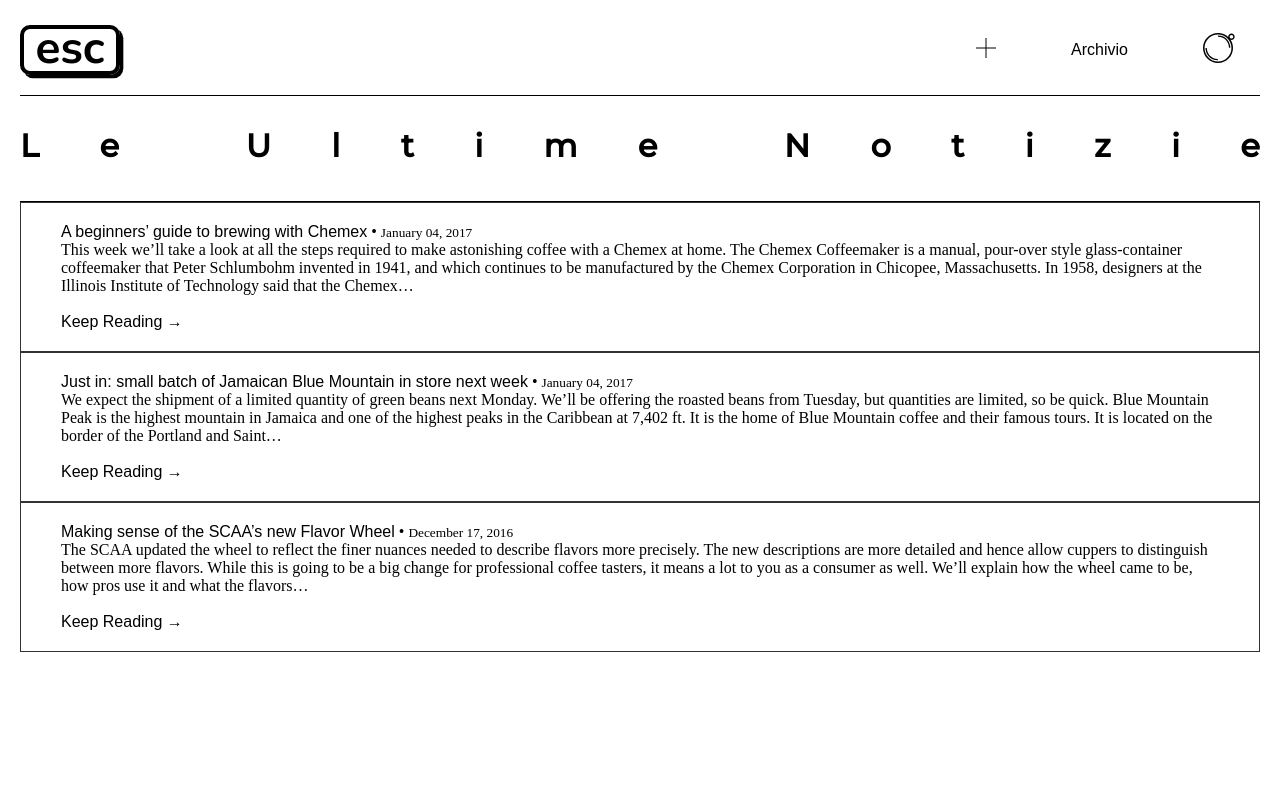
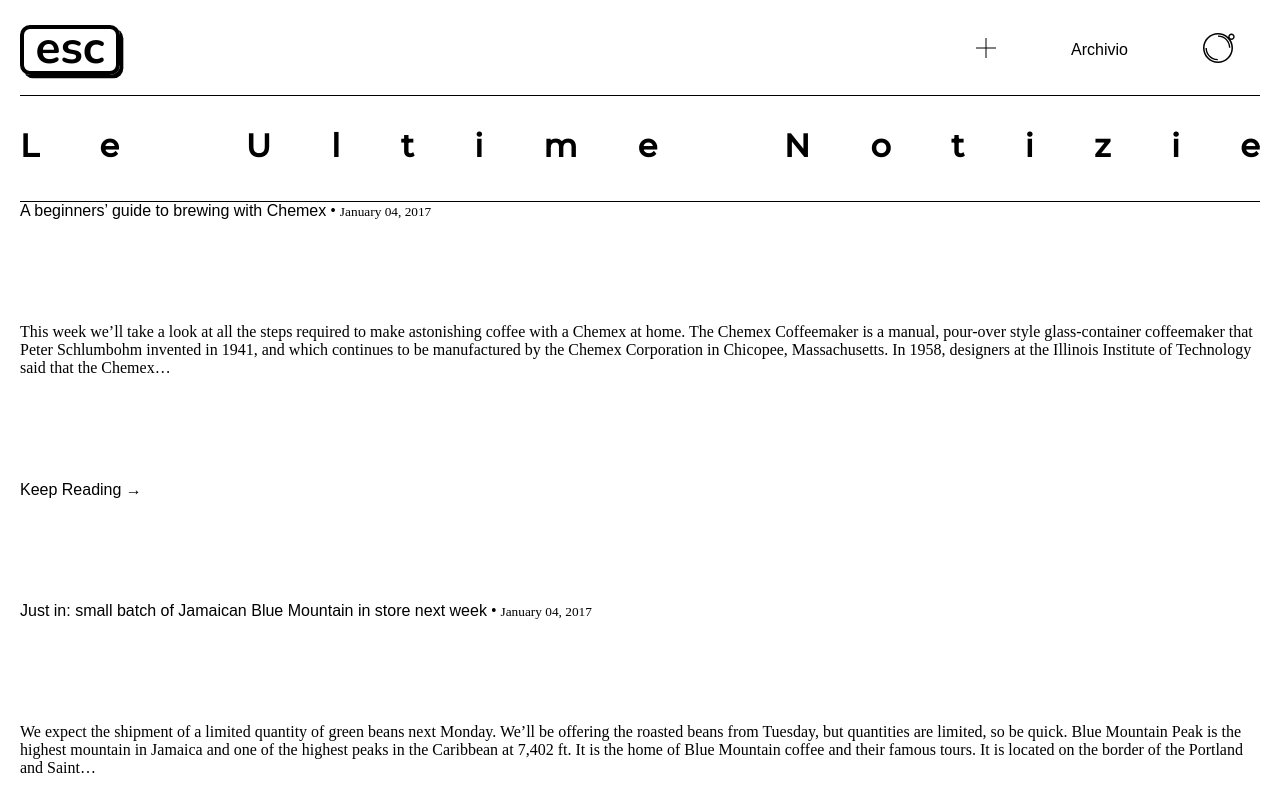
Before and after one commit to masontmorrow/esc-blog, a Gatsby site: page / in a window 1280 px wide. Shown: the top 800 px of the page. Built offline with nearby package versions, Linux system fonts and the light colour scheme; Gatsby itself is replaced by a stand-in of ours.

Commit message:
Import ArticlePreview.js

```diff
--- a/src/pages/index.js
+++ b/src/pages/index.js
@@ -1,12 +1,14 @@
 import React from 'react'
 import PropTypes from 'prop-types'
-import { Link, graphql } from 'gatsby'
+import { graphql } from 'gatsby'
 import Layout from '../components/Layout'
+import ArticlePreview from '../components/ArticlePreview'
 
 export default class IndexPage extends React.Component {
   render() {
     const { data } = this.props
     const { edges: posts } = data.allMarkdownRemark
+    // console.log(data, posts);
     const headline = 'Le Ultime Notizie'.split("");
 
     return (
@@ -23,26 +25,8 @@ export default class IndexPage extends React.Component {
             </div>
             {posts
               .map(({ node: post }) => (
-                <div
-                  className="content"
-                  style={{ border: '1px solid #333', padding: '2em 4em' }}
-                  key={post.id}
-                >
-                  <p>
-                    <Link className="has-text-primary" to={post.fields.slug}>
-                      {post.frontmatter.title}
-                    </Link>
-                    <span> &bull; </span>
-                    <small>{post.frontmatter.date}</small>
-                  </p>
-                  <p>
-                    {post.excerpt}
-                    <br />
-                    <br />
-                    <Link className="button is-small" to={post.fields.slug}>
-                      Keep Reading →
-                    </Link>
-                  </p>
+                <div key={post.id}>
+                  <ArticlePreview post={post} />
                 </div>
               ))}
         </section>
```
